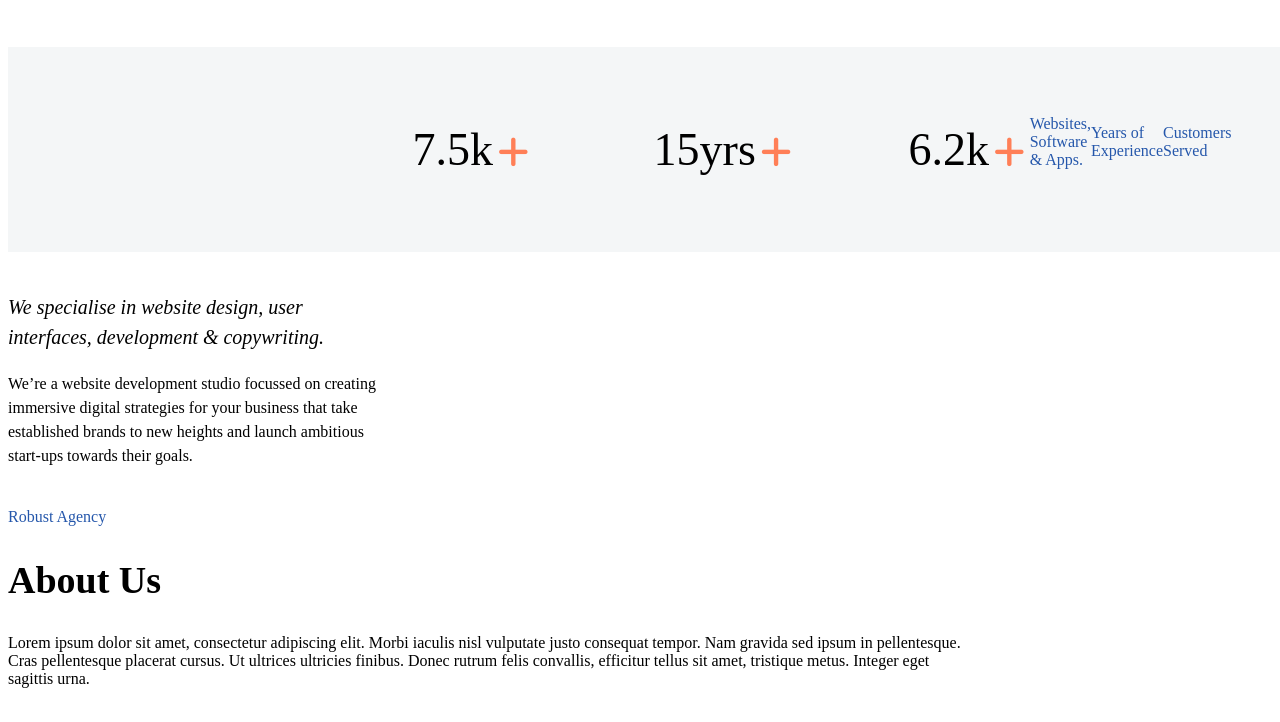
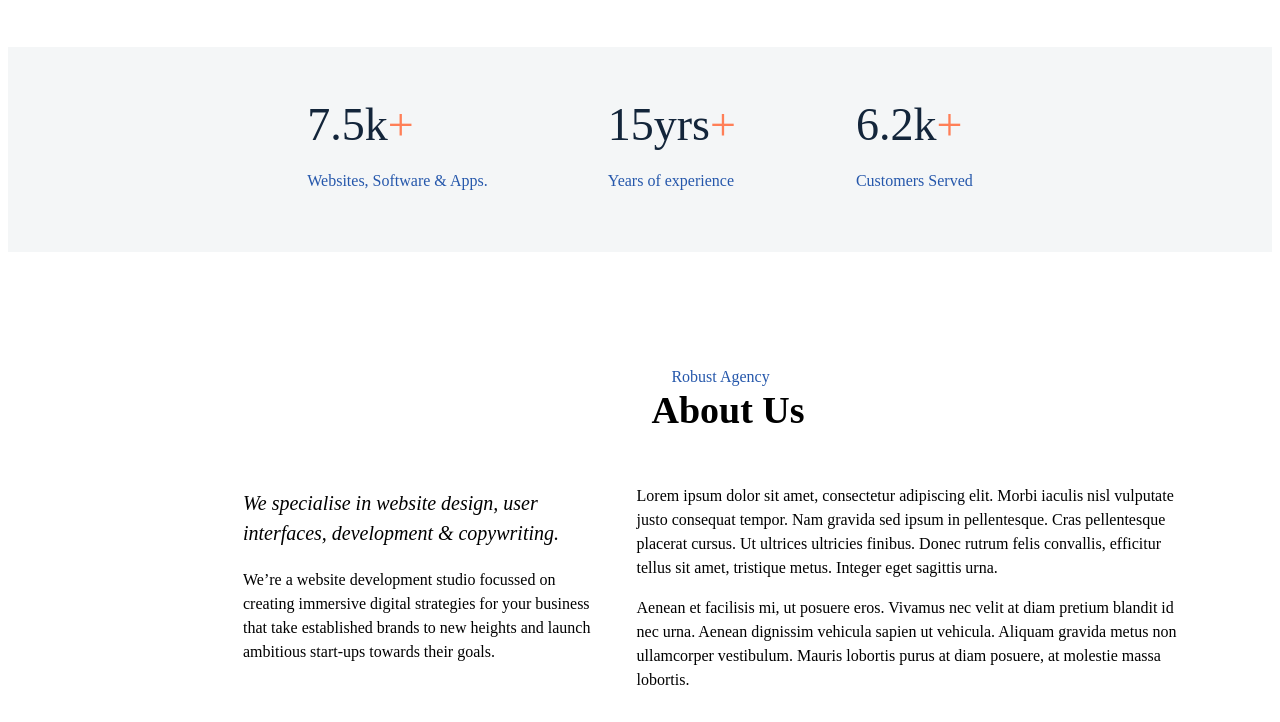
Before and after one commit to Josefin-April/fluffy-agency-hw, a plain HTML site: page index.html in a window 1280 px wide. Shown: the part 877-1599 px from the top of the page. Drawn offline with Linux system fonts and the light colour scheme; a web font is replaced by a local one.

Commit message:
second push

```diff
--- a/index.css
+++ b/index.css
@@ -163,103 +163,163 @@ body {
 
 /*Third Section*/
 
-.third-section {
-    background-color: #F4F6F7;
-    min-height: 205px;
-    min-width: 1440px;
+.experience_banner {
+height: 205px;
+text-align: center;
+display: flex;
+justify-content: center;
+align-items: center;
+background: #F4F6F7;
+}
+
+.experience_item {
+    text-align: left;
+    margin-right: 60px;
+    margin-left: 60px;
+}
+
+.experience_item__heading--black {
+    font-style: normal;
+    font-weight: 400;
+    font-size: 46px;
+    line-height: 63px;
+    color: #13253A;
+    margin: 0;
+    display: inline-flex;
+}
+
+.experience_item__heading--orange {
+    font-size: 46px;
+    color: #FF7F57;
+}
+
+.experience_item__text {
+    font-size: 16px;
+    color: #2557AB;
+}
+
+
+/*Forth Section*/
+
+.about {
+    height: 699px;
+    width: 1440px;
     display: flex;
     justify-content: center;
     align-items: center;
 }
 
-.third-section--box {
-    max-width: 135px;
-    max-height: 85px;
+.about_banner {
+    width: 970px;
+    height: 500px;
     display: flex;
-    justify-content: space-around;
-    align-content: center;
-    align-items: center;
-    padding: 60px;
+    flex-wrap: wrap;
+    justify-content: center;
+    padding-bottom: 0px;
 }
 
-.third-section--line {
-    max-width: 1440px;
-    display: flex;
-    justify-content: space-around;
-    align-items: baseline;
-}
-
-.container-three--number {
-    font-size: 46px;
-}
-
-.third-section--textfield {
-    display: flex;
-    flex-direction: row;
-    justify-content: center;
+.about_right__headings {
     align-content: center;
 }
 
-.container-three-text {
-    margin-top: 0;
-    font-size: 16px;
-    color: #2557AB;
-    align-self: center;
+.about_right__heading--black {
+    font-size: 38px;
+    font-weight: bold;
+    line-height: 48px;
+    margin-top: 0px;
+    margin-bottom: 34px;
 }
 
-.fa-plus {
-    color: #FF7F57;
-    font-size: 35px;
-    font-weight: lighter;
-    margin: 5px;
-}
-
-/*Forth Section*/
-
-.forth-section {
-    margin: 0;
-    background-color: white;
-    margin-top: 40px;
-}
-
-.forth-container {
-    max-width: 970px;
-    max-height: 500px;
-    justify-content: center;
-}
-
-.paragraph-left {
-}
-
-.paragraph-left--intro {
-    max-width: 370px;
-    font-size: 20px;
-    font-style: italic;
-    text-align: left;
-    line-height: 1.5;
-}
-
-.paragraph-left--body {
-    max-width: 370px;
-    font-size: 16px;
-    font-style: normal;
-    text-align: left;
-    line-height: 1.5;
-}
-
-.paragraph-right {
-}
-
-.paragraph-right--top {
+.about_right__heading--blue {
+    padding-left: 20px;
+    margin-bottom: 0;
     font-size: 16px;
     color: #2557AB;
 }
 
-.paragraph-right--heading {
+.about_text {
+    display: flex;
+}
+
+.about_left {
+    line-height: 1.5;
+}
+
+.about_left__heading--italic {
+    font-size: 20px;
+    font-style: italic;
+}
+
+.about_right {
+    margin-right: 30px;
+    margin-left: 40px;
+    padding-top: 0;
+    line-height: 1.5;
+}
+
+.about_right__logo--image {
+    width: 970px;
+    height: 50px;
+    display: flex;
+    justify-content: center;
+    padding-top: 20px;
+}
+
+.linebreak {
+    min-width: 1170px;
+    margin-top: 100px;
+    border: #dce2e6 1px solid;
+}
+
+/*Fifth section Starts here*/
+
+.relax {
+    height: 700px;
+    width: 1440px;
+    display: flex;
+    justify-content: center;
+    align-items: center;
+}
+
+.relax_container {
+    height: 450px;
+    width: 1170px;
+    display: flex;
+    flex-wrap: wrap;
+    align-content: flex-start;
+    padding-bottom: 0;
+}
+
+.relax_item {
+    display: flex;
+    align-content: flex-start;
+    max-width: 600px;
+}
+
+.relax_item__heading {
     font-size: 38px;
+    font-weight: bold;
+    align-self: flex-start;
+    max-width: 370px;
+}
+
+.relax_item__paragraph {
+    font-size: 16px;
+    font-weight: normal;
+    line-height: 1.5;
+    max-width: 470px;
+    align-self: flex-start;
+}
+
+.fa-check {
+    color: #FF7F57;
+}
+
+.relax_item__list {
+    font-size: 15px;
     font-weight: bold;
 }
 
-.paragraph-right--body {
-
+.relax_item__image {
+    align-self: flex-end;
 }
--- a/index.html
+++ b/index.html
@@ -68,70 +68,93 @@
 
         </div>
     </section>
+
     <!--Third Section Starts here-->
+
     <section>
-        <div class="third-section">
-            <div class="third-section--box">
-                <div class="third-section--line">
-                    <p class="container-three--number">7.5k</p>
-                    <i class="fas fa-plus"></i>
+        <div class="experience_banner">
+            <div class="experience_item">
+                <p class="experience_item__heading--black">7.5k
+                    <span class="experience_item__heading--orange">+</span></p>
+                <p class="experience_item__text">Websites, Software & Apps.</p>
+            </div>
+            <div class="experience_item">
+                <p class="experience_item__heading--black">15yrs
+                    <span class="experience_item__heading--orange">+</span></p>
+                <p class="experience_item__text">Years of experience</p>
+            </div>
+            <div class="experience_item">
+                <p class="experience_item__heading--black">6.2k
+                    <span class="experience_item__heading--orange">+</span></p>
+                <p class="experience_item__text">Customers Served</p>
+            </div>
+        </div>
+    </section>
+
+    <!--Forth Section starts here-->
+
+    <section class="about">
+        <div class="about_banner">
+            <div class="about_right__headings">
+                <p class="about_right__heading--blue">Robust Agency</p>
+                <h2 class="about_right__heading--black">About Us</h2>
+            </div>
+            <div class="about_text">
+                <div class="about_left">
+                    <p class="about_left__heading--italic">We specialise in website design, user interfaces,
+                            development & copywriting.</p>
+                    <p class="about_left__body">We’re a website development studio focussed on creating
+                            immersive digital strategies for your business that take
+                            established brands to new heights and launch ambitious
+                            start-ups towards their goals.</p>
+                </div>
+                <div class="about_right">
+                    <p class="about_right__body--top">Lorem ipsum dolor sit amet, consectetur adipiscing elit.
+                            Morbi iaculis nisl vulputate justo consequat tempor. Nam
+                            gravida sed ipsum in pellentesque. Cras pellentesque placerat
+                            cursus. Ut ultrices ultricies finibus. Donec rutrum felis
+                            convallis, efficitur tellus sit amet, tristique metus. Integer
+                            eget sagittis urna.</p>
+
+                    <p class="about_right__body--bottom">Aenean et facilisis mi, ut posuere eros. Vivamus nec velit at
+                            diam pretium blandit id nec urna. Aenean dignissim vehicula
+                            sapien ut vehicula. Aliquam gravida metus non ullamcorper
+                            vestibulum. Mauris lobortis purus at diam posuere, at molestie
+                            massa lobortis.</p>
                 </div>
             </div>
-            <div class="third-section--box">
-                <div class="third-section--line">
-                    <p class="container-three--number">15yrs</p>
-                    <i class="fas fa-plus"></i>
-                </div>
+            <div class="about_right__logo--image">
+                <img src="images/logos.svg" alt="logos">
             </div>
-            <div class="third-section--box">
-                <div class="third-section--line">
-                    <p class="container-three--number">6.2k</p>
-                    <i class="fas fa-plus"></i>
-                </div>
-                <div class="third-section--textfield">
-                    <p class="container-three-text">Websites, Software & Apps.</p>
-                    <p class="container-three-text">Years of Experience</p>
-                    <p class="container-three-text">Customers Served</p>
-                </div>
+            <hr class="linebreak">
+        </div>
+    </section>
+    <!--Firth Section Starts Here-->
+    <section class="relax">
+        <div class="relax_container">
+            <div class="relax_item">
+                <h2 class="relax_item__heading">Please Relax, we will do the work.</h2>
+            </div>
+            <div class="relax_item">
+                <p class="relax_item__paragraph">Lorem ipsum dolor sit amet, consectetur adipiscing
+                    elit. Morbi iaculis nisl vulputate justo consequat
+                    tempor. Nam gravida sed ipsum in pellentesque. Cras
+                    pellentesque placerat cursus.</p>
+            </div>
+            <div class="relax_item">
+                <i class="fas fa-check"></i>
+                    <span class="relax_item__list">Lorem ipsum dolor sit amet, consectetur adipiscing elit.</span>
+                <i class="fas fa-check"></i>
+                    <span class="relax_item__list">Morbi iaculis nisl vulputate justo consequat tempor.</span>
+                <i class="fas fa-check"></i>
+                    <span class="relax_item__list">gravida sed ipsum in pellentesque.</span>
+            </div>
+            <div class="relax_item__image">
+                <img src="images/image-relaxing.svg" alt="relaxingimage">
             </div>
 
         </div>
     </section>
 
-    <!--Forth Section starts here-->
-
-    <section>
-        <div class="forth-section">
-            <div class="forth-container">
-                <div class="forth-section paragraph-left">
-                    <p class="paragraph-left--intro">We specialise in website design, user interfaces,
-                        development & copywriting.</p>
-                    <p class="paragraph-left--body">We’re a website development studio focussed on creating
-                        immersive digital strategies for your business that take
-                        established brands to new heights and launch ambitious
-                        start-ups towards their goals.</p>
-                </div>
-                <div class="forth-section paragraph-right">
-                    <p class="paragraph-right--top">Robust Agency</p>
-                    <h2 class="paragraph-right--heading">About Us</h2>
-                    <p class="paragraph-right--body">Lorem ipsum dolor sit amet, consectetur adipiscing elit.
-                        Morbi iaculis nisl vulputate justo consequat tempor. Nam
-                        gravida sed ipsum in pellentesque. Cras pellentesque placerat
-                        cursus. Ut ultrices ultricies finibus. Donec rutrum felis
-                        convallis, efficitur tellus sit amet, tristique metus. Integer
-                        eget sagittis urna.</p>
-                    <br>
-                    <p class="paragraph-right--body">Aenean et facilisis mi, ut posuere eros. Vivamus nec velit at
-                        diam pretium blandit id nec urna. Aenean dignissim vehicula
-                        sapien ut vehicula. Aliquam gravida metus non ullamcorper
-                        vestibulum. Mauris lobortis purus at diam posuere, at molestie
-                        massa lobortis.</p>
-                </div>
-                <div class="forth-section logo-image">
-                    <img src="images/logos.svg" alt="logos">
-                </div>
-            </div>
-        </div>
-    </section>
 </body>
 </html>
```
Also changed, not shown: 1 other file.
